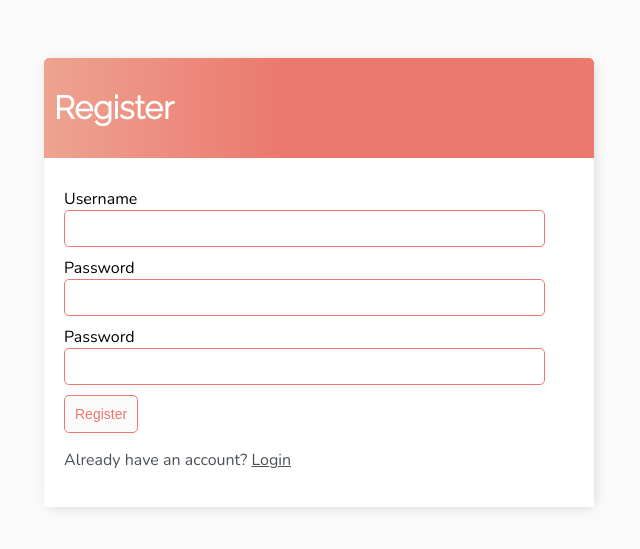
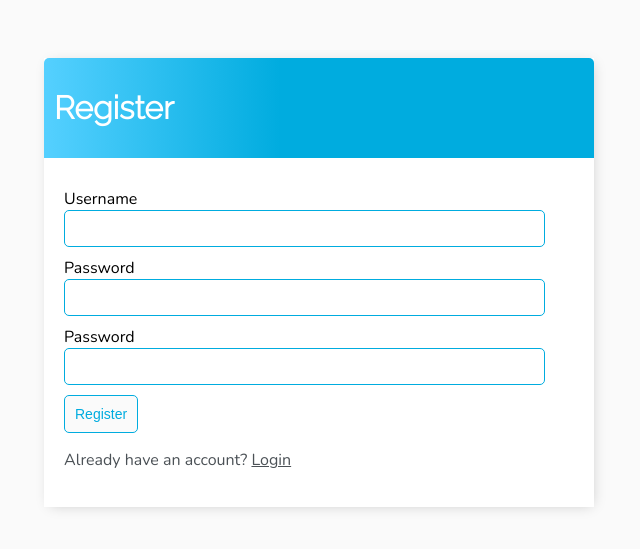
Before and after one commit to pblunk/tasktracker, a Django app: template base/templates/base/register.html in a window 1280 px wide. Shown: the top 549 px of the page, without its empty margins (321-961 px from the left). Run offline with Django 3.2, Linux system fonts and the light colour scheme; the template is opened without the code that fills it, so the values that code supplies are empty, except form fields; form fields are guessed from the names that the template uses; parts of the project's set-up code (start-up, migrations or seed data) failed here and were passed over; some web fonts are replaced.

Commit message:
Add existing file

```diff
--- a/base/templates/base/main.html
+++ b/base/templates/base/main.html
@@ -41,7 +41,7 @@
             color: #fff;
             padding: 10px;
             border-radius: 5px 5px 0 0;
-            background: linear-gradient(90deg, #EEA390, #EB796F 43%, #EB796F 100%);
+            background: linear-gradient(90deg, #55d0ff, #00acdf 43%, #00acdf 75%);
         }
 
         .header-bar a {
@@ -71,7 +71,7 @@
         .task-complete-icon {
             height: 20px;
             width: 20px;
-            background-color: rgb(105, 192, 105);
+            background-color: #ccf9ff;
             border-radius: 50%;
         }
 
@@ -98,16 +98,16 @@
         }
 
         #add-link {
-            color: #EB796F;
+            color: #00acdf;
             text-decoration: none;
             font-size: 42px;
-            text-shadow: 1px 1px #81413b;
+            text-shadow: 1px 1px #0080bf;
         }
 
         input[type=text],
         input[type=password],
         textarea {
-            border: 1px solid #EB796F;
+            border: 1px solid #00acdf;
             border-radius: 5px;
             padding: 10px;
             width: 90%;
@@ -119,9 +119,9 @@
         }
 
         .button {
-            border: 1px solid #EB796F;
+            border: 1px solid #00acdf;
             background-color: #FAFAFA;
-            color: #EB796F;
+            color: #00acdf;
             padding: 10px;
             font-size: 14px;
             border-radius: 5px;
```
Also changed, not shown: db.sqlite3.
